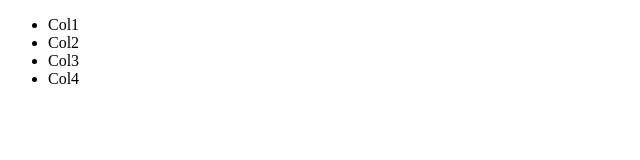
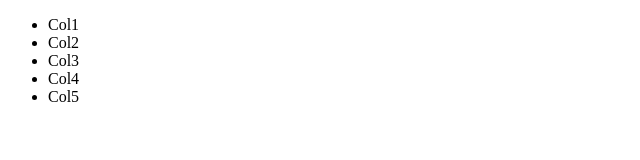
Before and after one commit to Kayan-Oti/alura-git, a plain HTML site: page index.html in a window 1280 px wide. Shown: the full height of the page, 0-640 px from the left. Drawn offline with Linux system fonts and the light colour scheme.

Commit message:
Adicionado nova coluna

```diff
--- a/index.html
+++ b/index.html
@@ -9,6 +9,7 @@
 			<li>Col2</li>
 			<li>Col3</li>
 			<li>Col4</li>
+			<li>Col5</li>
 		</ul>
 	</body>
 </html>
```
